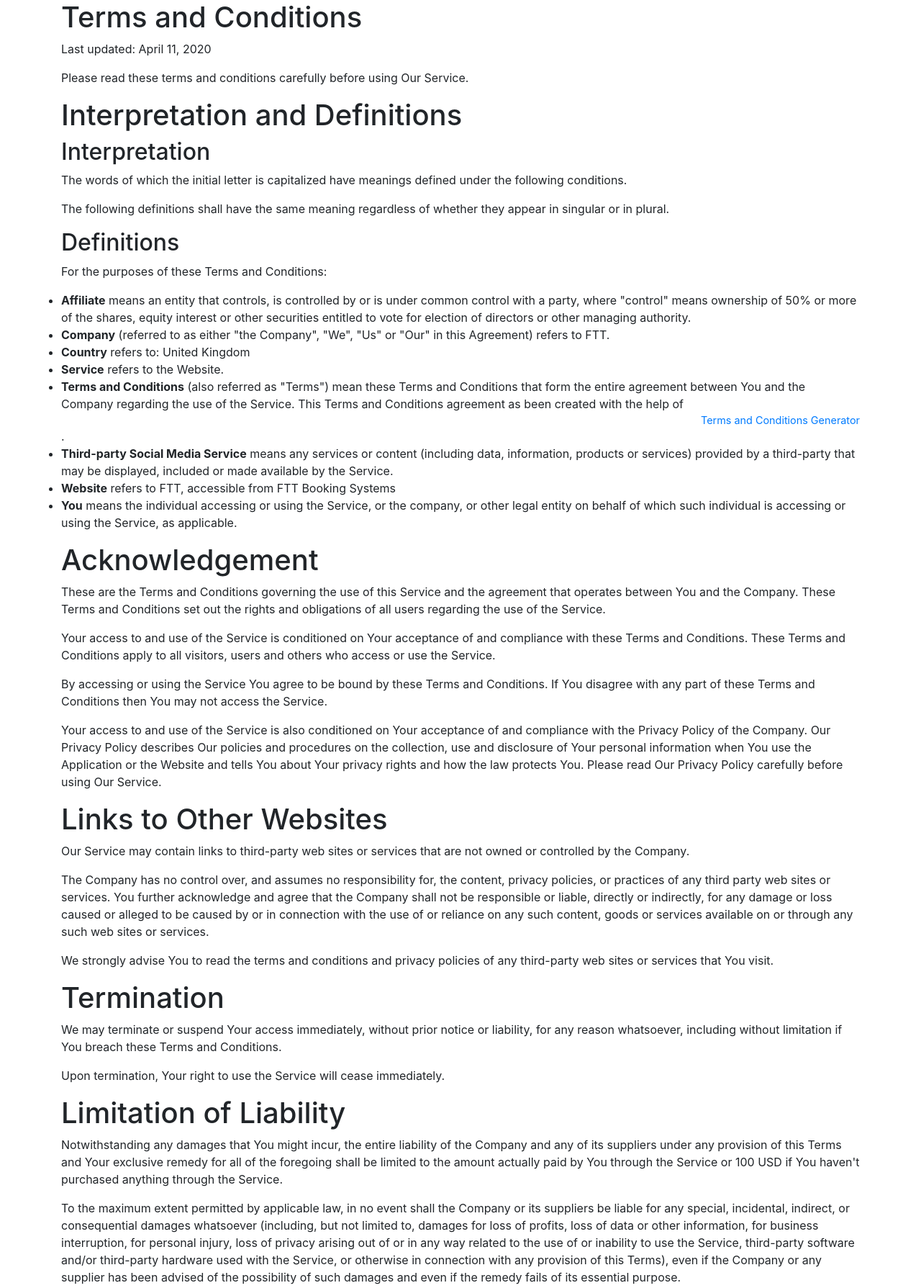
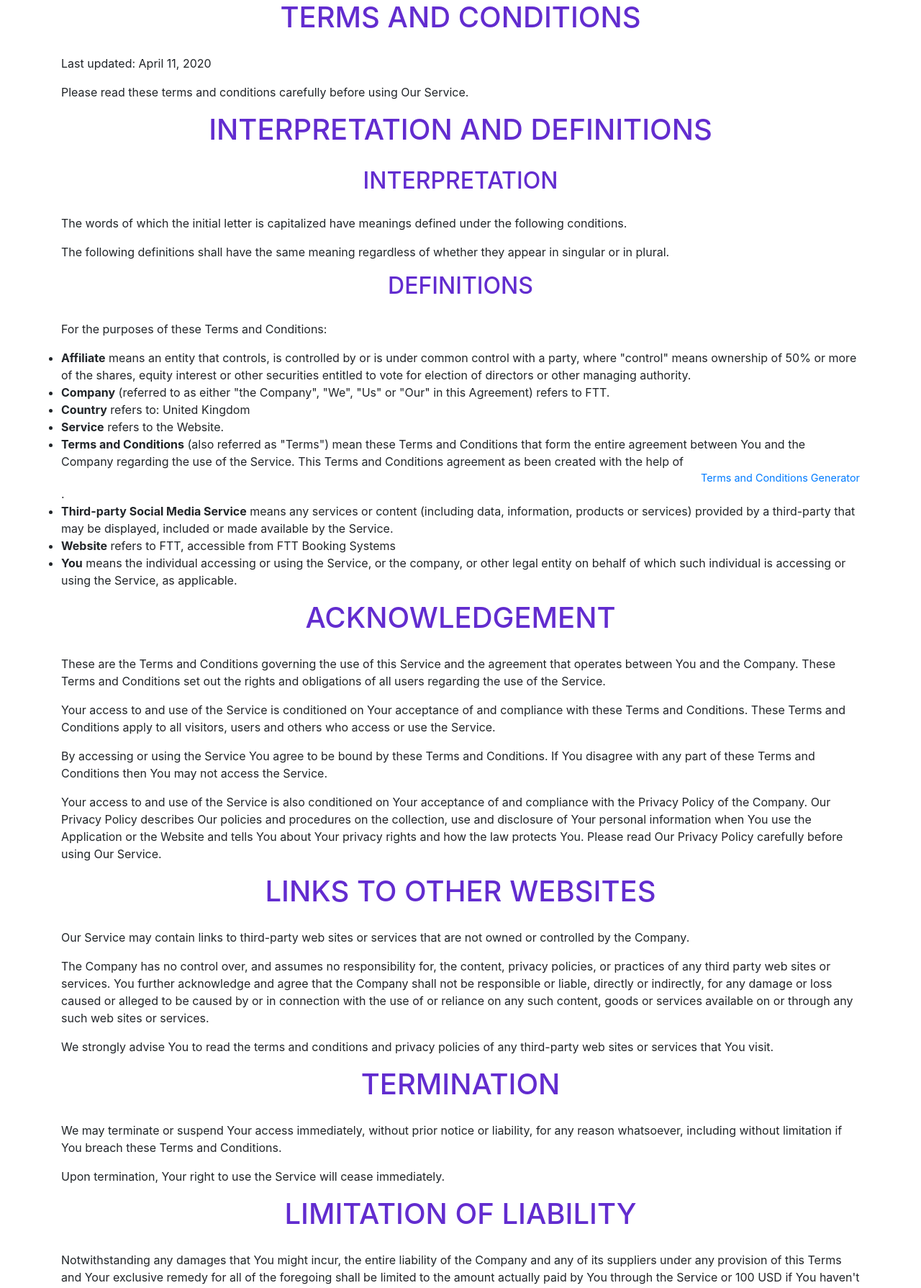
Before and after one commit to Hamad-Kashmiri-University/FabrikamLtd, a Django app: page /terms in a window 1280 px wide. Shown: the part 95-1884 px from the top of the page at 72% size. Run offline with Django 3.2, Linux system fonts and the light colour scheme; some libraries are stand-ins or nearby versions.

Commit message:
Slight changes to contact.css

```diff
--- a/Bookings/static/Bookings/contact.css
+++ b/Bookings/static/Bookings/contact.css
@@ -1,5 +1,32 @@
 
 /*----------global----------*/
+
+h1 {
+    display: block;
+    margin-left: auto;
+    margin-right: auto;
+    text-align: center;
+    line-height: 62px;
+    position: relative;
+    z-index: 0;
+    padding-bottom: 20px;
+    color: #622CCF;
+    text-transform: uppercase;
+    font-size: 2.9rem;
+}
+h2 {
+    display: block;
+    margin-left: auto;
+    margin-right: auto;
+    text-align: center;
+    line-height: 62px;
+    position: relative;
+    z-index: 0;
+    padding-bottom: 20px;
+    color: #622CCF;
+    text-transform: uppercase;
+    font-size: 2rem;
+}
 
 * {
     margin: 0;
```
Also changed, not shown: db.sqlite3.
